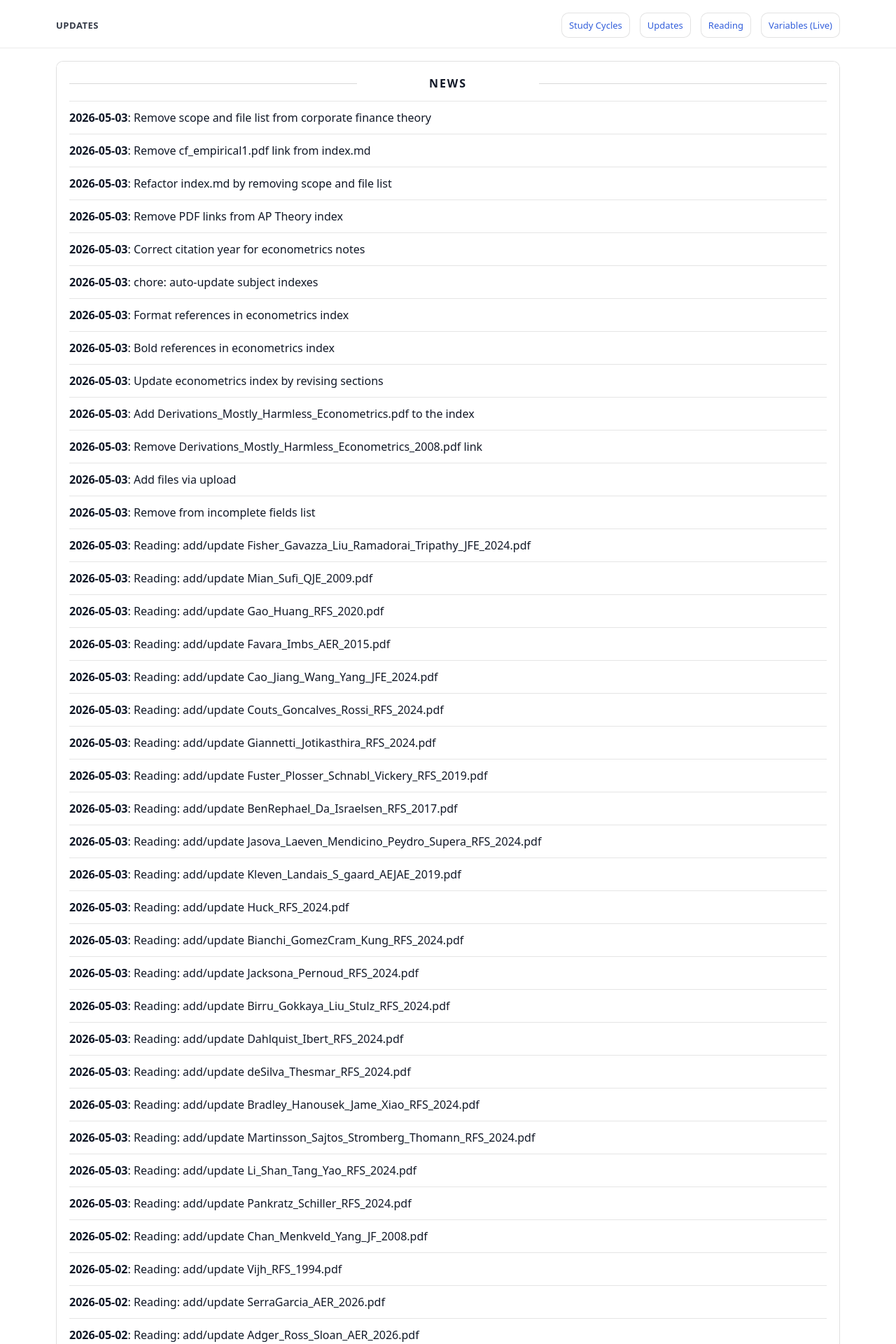
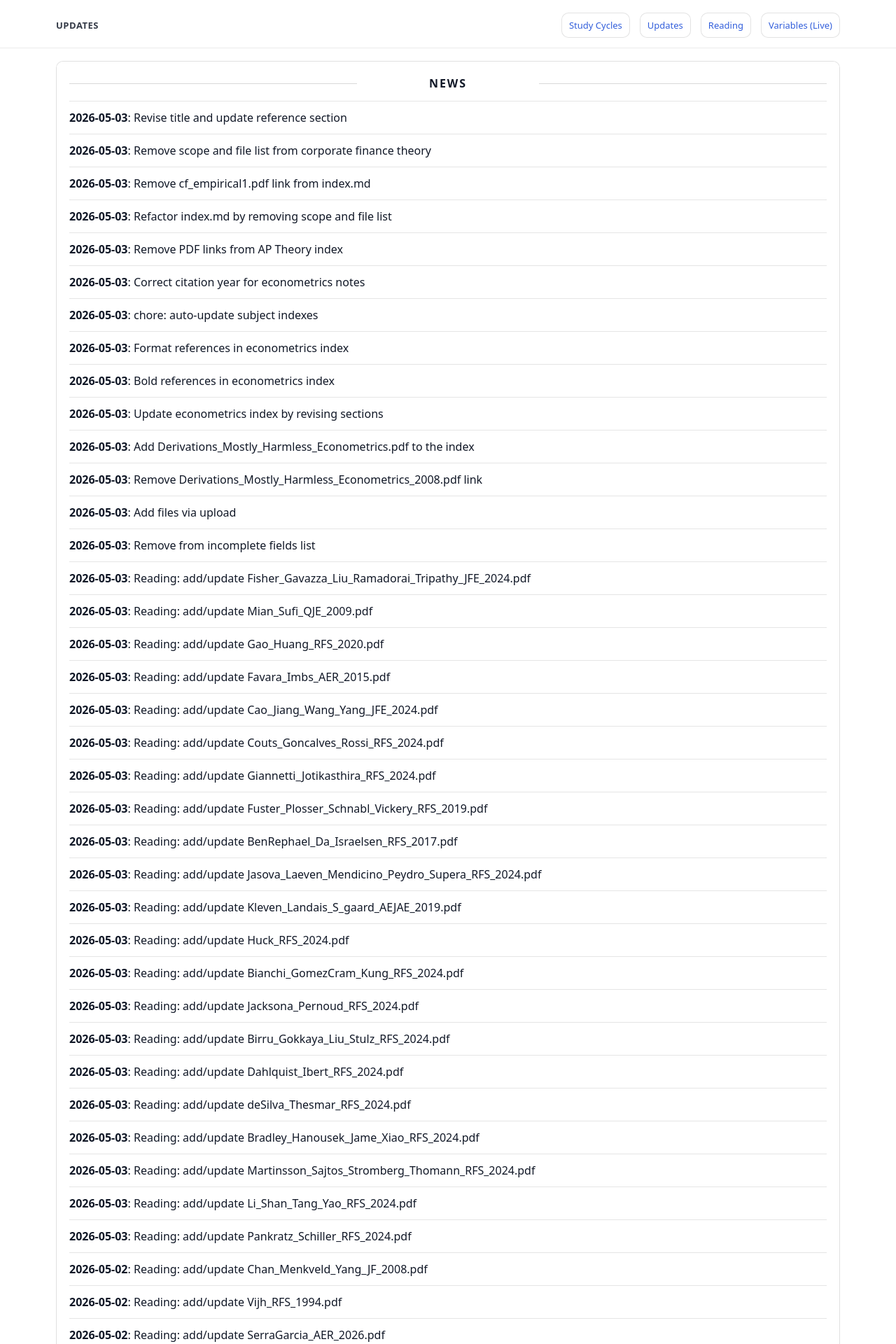
Before and after one commit to yaxinzn/study-archive, a Jekyll site: the page built from updates/index.md, in a window 1280 px wide. Shown: the top 1920 px of the page at 70% size. Built offline with Jekyll 4.4.1, drawn with Linux system fonts in a browser that asks for light colours; some of the changed text lies outside the part shown.

Commit message:
chore: update NEWS feed

```diff
--- a/_data/news.yml
+++ b/_data/news.yml
@@ -1,4 +1,7 @@
 # Auto-generated update history (sorted newest -> oldest). Do not edit manually.
+- ts: "1777809348"
+  date: "2026-05-03"
+  title: "Revise title and update reference section"
 - ts: "1777809146"
   date: "2026-05-03"
   title: "Remove scope and file list from corporate finance theory"
```
